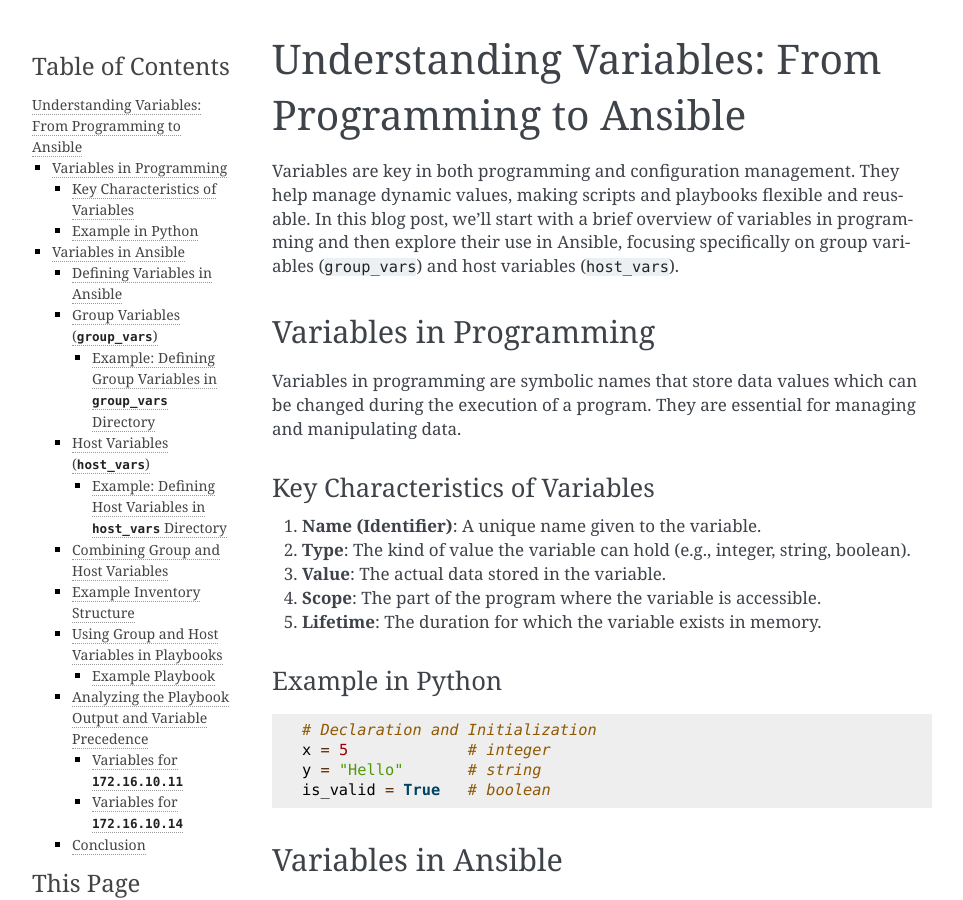
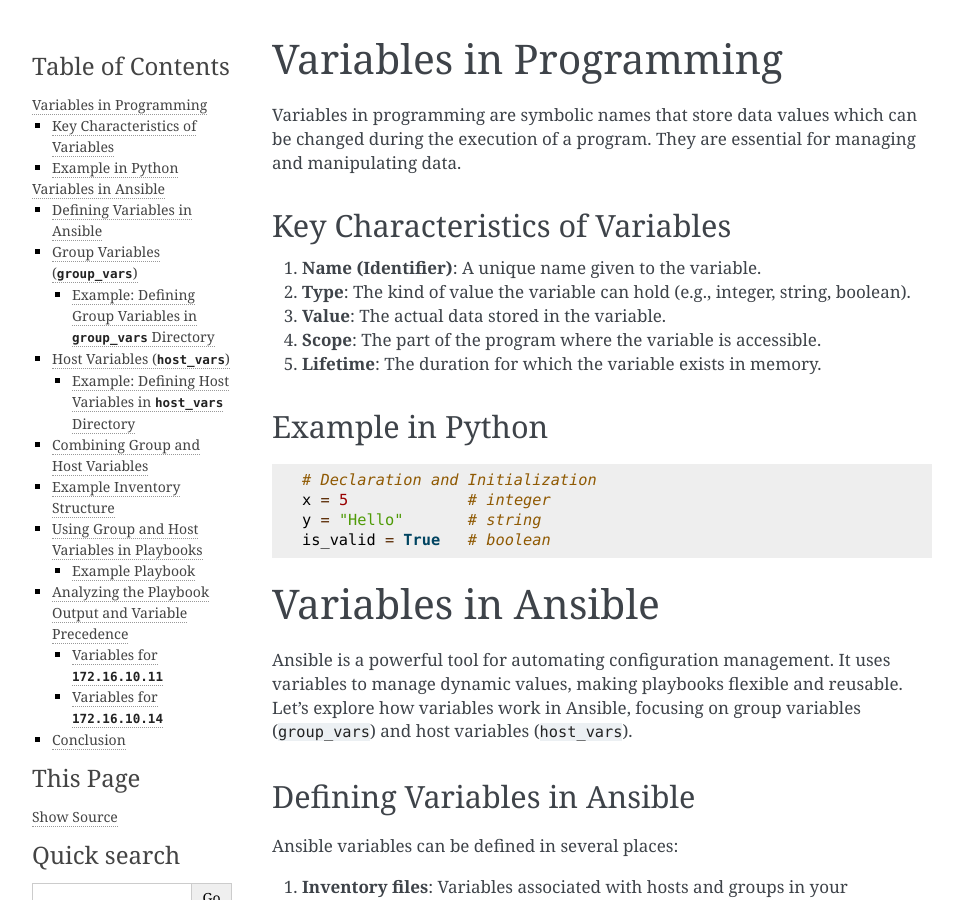
Before and after one commit to sydasif/ansible-cbt-lab, a Sphinx documentation site: the page built from docs/source/02_variables/01_vars.md, in a window 1280 px wide and 900 px high. Shown: the whole window, without its empty margins (148-1111 px from the left). Built offline with Sphinx 7.4.7, drawn with Linux system fonts in a browser that asks for light colours.

Commit message:
update links

```diff
--- a/docs/source/02_variables/01_vars.md
+++ b/docs/source/02_variables/01_vars.md
@@ -1,7 +1,3 @@
-# Understanding Variables: From Programming to Ansible
-
-Variables are key in both programming and configuration management. They help manage dynamic values, making scripts and playbooks flexible and reusable. In this blog post, we'll start with a brief overview of variables in programming and then explore their use in Ansible, focusing specifically on group variables (`group_vars`) and host variables (`host_vars`).
-
 ## Variables in Programming
 
 Variables in programming are symbolic names that store data values which can be changed during the execution of a program. They are essential for managing and manipulating data.
```
Also changed, not shown: docs/source/01_introduction/01_intro.md (+0 -4 lines).
